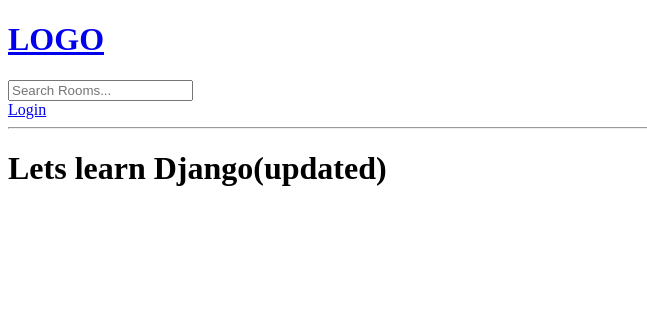
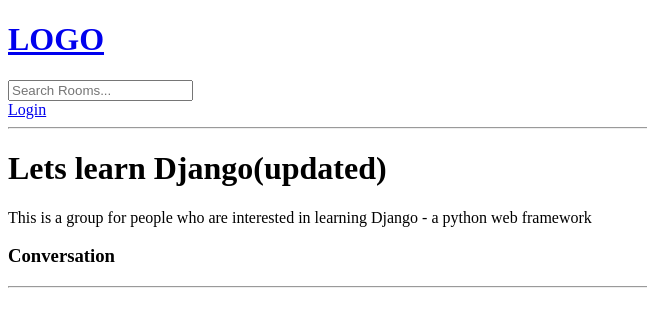
Before and after one commit to MunBrian/study_django_app, a Django app: page /room/2/ in a window 1280 px wide. Shown: the top 327 px of the page, without its empty margins (0-647 px from the left). Run offline with Django 4.2, Linux system fonts and the light colour scheme; data comes from the database, SQL or seed files in the repository; both versions use the stored data as it was after the commit.

Commit message:
in room templated created comment div to display comments

```diff
--- a/base/templates/base/room.html
+++ b/base/templates/base/room.html
@@ -3,4 +3,22 @@
 
 {% block content %}
 <h1>{{room.name}}</h1>
+<p>{{room.description}}</p>
+
+<div class="comment-wrapper">
+    <h3>Conversation</h3>
+    <hr>
+
+    {% for message in room_messages %}
+        <div>
+            <small>{{ message.user }} {{message.created | timesince}} ago</small>
+            <p>{{message.body}}</p>
+            <hr>
+        </div>
+    {% endfor %}
+</div>
+
+<div class="">
+
+</div>
 {% endblock %}
--- a/base/views.py
+++ b/base/views.py
@@ -6,7 +6,7 @@ from django.contrib.auth.decorators import login_required
 from django.contrib import messages
 from django.contrib.auth import authenticate, login, logout
 from django.contrib.auth.forms import UserCreationForm
-from .models import Room, Topic
+from .models import Room, Topic, Message
 from .forms import RoomForm
 
 
@@ -59,9 +59,8 @@ def logout_user(request):
     logout(request)
     return redirect('home')
 
+
 # register user
-
-
 def register(request):
     form = UserCreationForm()
 
@@ -106,7 +105,11 @@ def home(request):
 # get requested rooms func
 def room(request, pk):
     room = Room.objects.get(id=pk)
-    context = {'room': room}
+    # get set of messages related to the specific room
+    # get children model through the parent model the child model name should be in lower case
+    # newest comment should be first
+    room_messages = room.message_set.all().order_by('-created')
+    context = {'room': room, 'room_messages': room_messages}
     return render(request, 'base/room.html', context)
 
 
```
Also changed, not shown: db.sqlite3.
